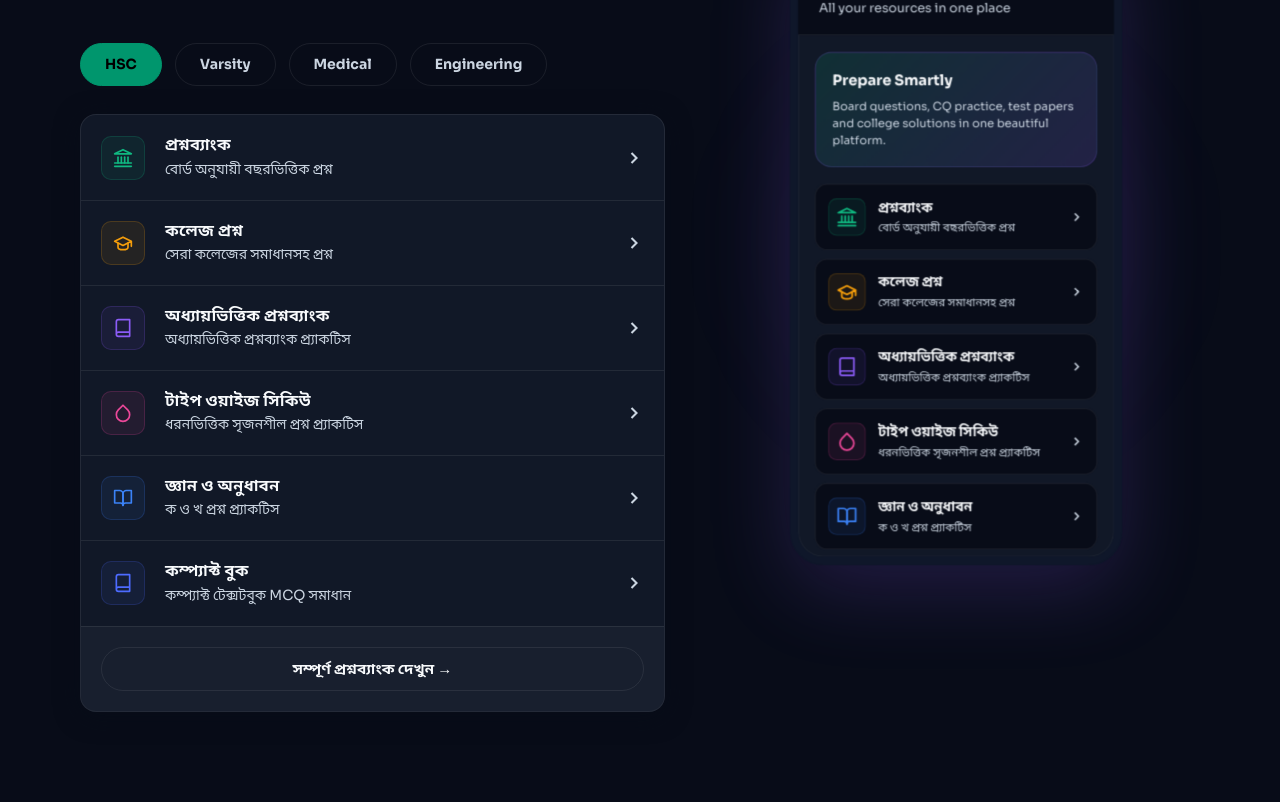
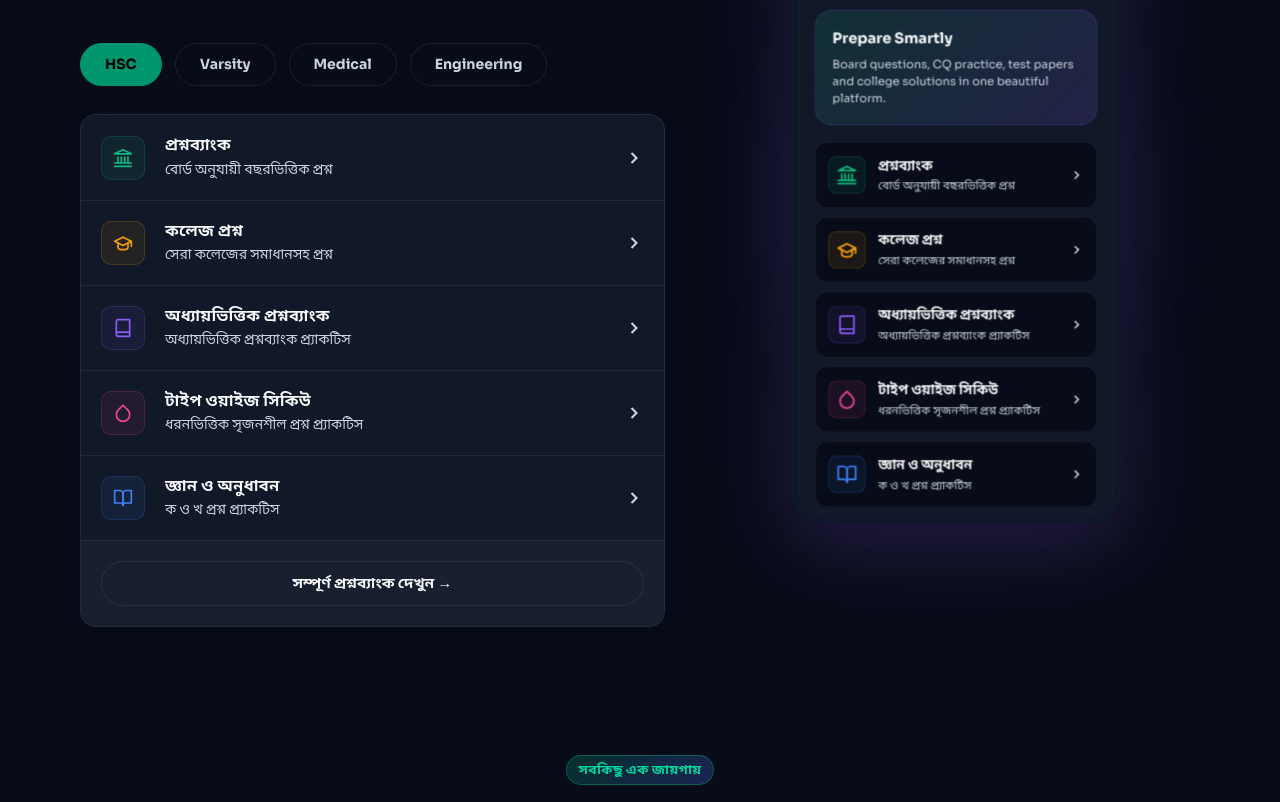
Before and after one commit to mdmonirhossen6/prostutii, a Next.js app: page / in a window 1280 px wide. Shown: the part 1509-2311 px from the top of the page. Built offline with nearby package versions, Linux system fonts and the light colour scheme.

Commit message:
Remove Compact Book from HSC list

```diff
--- a/components/QuestionBank.tsx
+++ b/components/QuestionBank.tsx
@@ -39,7 +39,6 @@ const qbData = {
     { id: 'hsc-tp', icon: 'book', color: '#8b5cf6', titleBn: 'অধ্যায়ভিত্তিক প্রশ্নব্যাংক', descBn: 'অধ্যায়ভিত্তিক প্রশ্নব্যাংক প্র্যাকটিস', titleEn: 'Chapter Wise QB', descEn: 'Chapter-organized question bank practice' },
     { id: 'hsc-tw', icon: 'droplet', color: '#ec4899', titleBn: 'টাইপ ওয়াইজ সিকিউ', descBn: 'ধরনভিত্তিক সৃজনশীল প্রশ্ন প্র্যাকটিস', titleEn: 'Type Wise CQ', descEn: 'Type-based creative question practice' },
     { id: 'hsc-ku', icon: 'open-book', color: '#3b82f6', titleBn: 'জ্ঞান ও অনুধাবন', descBn: 'ক ও খ প্রশ্ন প্র্যাকটিস', titleEn: 'Knowledge & Understanding', descEn: 'Ka & Kha question practice' },
-    { id: 'hsc-cb', icon: 'book', color: '#4d6bff', titleBn: 'কম্প্যাক্ট বুক', descBn: 'কম্প্যাক্ট টেক্সটবুক MCQ সমাধান', titleEn: 'Compact Book', descEn: 'Compact textbook MCQ solutions' },
   ],
   varsity: [
     { id: 'var-mqb', icon: 'layered-diamond', color: '#8b5cf6', titleBn: 'মাস্টার প্রশ্নব্যাংক', descBn: 'Topic-wise organized preparation sorted cleanly by subject concepts.', titleEn: 'Master Question Bank', descEn: 'Topic-wise organized preparation sorted cleanly by subject concepts.' },
```
